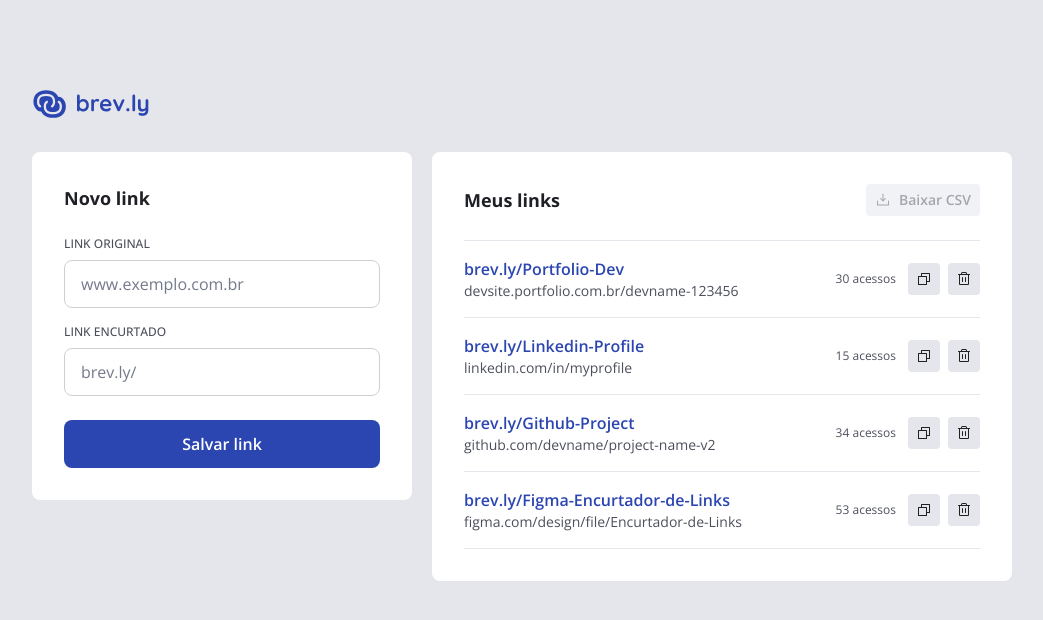
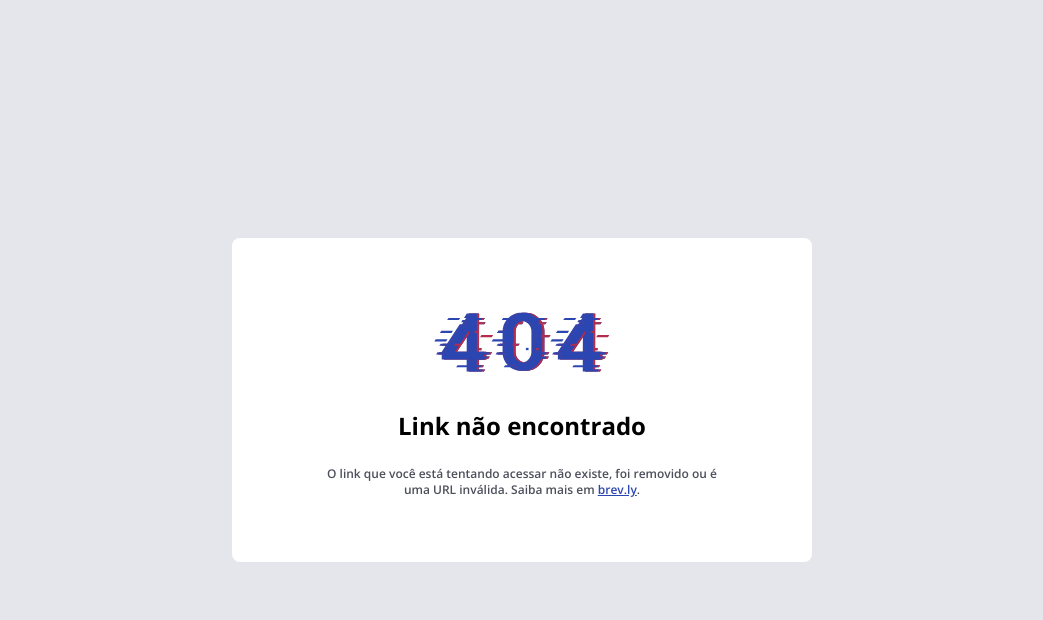
Before and after one commit to lucaspmv/ftr-challenges, a React (Vite) app in the folder brevly/web/: page /404 in a window 1280 px wide. Shown: the top 620 px of the page, without its empty margins (118-1161 px from the left). Built offline with nearby package versions, Linux system fonts and the light colour scheme.

Commit message:
feat(brevly-web): add error and redirect pages

```diff
--- a/brevly/web/package.json
+++ b/brevly/web/package.json
@@ -15,6 +15,7 @@
     "@tailwindcss/vite": "^4.1.12",
     "react": "^19.1.1",
     "react-dom": "^19.1.1",
+    "react-router-dom": "^7.8.2",
     "tailwind-merge": "^3.3.1",
     "tailwind-variants": "^3.1.0",
     "tailwindcss": "^4.1.12"
--- a/brevly/web/src/app.tsx
+++ b/brevly/web/src/app.tsx
@@ -1,9 +1,15 @@
+import { createBrowserRouter, RouterProvider } from 'react-router-dom'
 import { Home } from './pages/home'
+import { NotFound } from './pages/not-found'
+import { Redirect } from './pages/redirect'
+
+const router = createBrowserRouter([
+  { path: '/', element: <Home /> },
+  { path: '/:slug', element: <Redirect /> },
+  { path: '/404', element: <NotFound /> },
+  { path: '*', element: <NotFound /> },
+])
 
 export function App() {
-  return (
-    <main>
-      <Home />
-    </main>
-  )
+  return <RouterProvider router={router} />
 }
--- a/brevly/web/src/components/link-card.tsx
+++ b/brevly/web/src/components/link-card.tsx
@@ -38,7 +38,7 @@ export function LinkCard({
       )}
     >
       <div className="flex flex-col max-w-[140px] md:max-w-[360px]">
-        <a href={shortUrl}>
+        <a href={shortUrl.replace('brev.ly', '')}>
           <p className="truncate text-sm md:text-base text-blue-base font-semibold hover:underline">
             {shortUrl}
           </p>
--- a/brevly/web/src/pages/home.tsx
+++ b/brevly/web/src/pages/home.tsx
@@ -14,7 +14,7 @@ export function Home() {
   }
 
   return (
-    <div className="min-h-dvh py-8 md:py-[88px] px-3">
+    <main className="min-h-dvh py-8 md:py-[88px] px-3">
       <div className="mx-auto w-full max-w-[980px]">
         <header className="mb-6 md:mb-8 flex justify-center md:justify-start">
           <img src={Logo} alt="Brev.ly" className="h-6 md:h-8" />
@@ -102,6 +102,6 @@ export function Home() {
           </Card>
         </div>
       </div>
-    </div>
+    </main>
   )
 }
--- /dev/null
+++ b/brevly/web/src/pages/not-found.tsx
@@ -0,0 +1,21 @@
+import ErrorImage from '../assets/svgs/404.svg'
+
+export function NotFound() {
+  return (
+    <div className="min-h-dvh flex items-center justify-center px-3">
+      <div className="w-full max-w-[580px] flex flex-col items-center gap-6 bg-white py-16 px-5 rounded-lg">
+        <img src={ErrorImage} alt="Brev.ly" className="h-19 md:h-21" />
+        <h3 className="font-bold text-xl md:text-2xl">Link não encontrado</h3>
+        <p className="text-xs md:sm leading-[16px] md:leading[18px] font-semibold text-gray-500 text-center">
+          O link que você está tentando acessar não existe, foi removido ou é
+          <br />
+          uma URL inválida. Saiba mais em{' '}
+          <a href="/" className="underline text-blue-base">
+            brev.ly
+          </a>
+          .
+        </p>
+      </div>
+    </div>
+  )
+}
--- /dev/null
+++ b/brevly/web/src/pages/redirect.tsx
@@ -0,0 +1,19 @@
+import LogoIcon from '../assets/svgs/Logo_Icon.svg'
+
+export function Redirect() {
+  return (
+    <div className="min-h-dvh flex items-center justify-center px-3">
+      <div className="w-full max-w-[580px] flex flex-col items-center gap-6 bg-white py-16 px-3 rounded-lg">
+        <img src={LogoIcon} alt="Brev.ly" className="h-11 md:h-12" />
+        <h3 className="font-bold text-xl md:text-2xl">Redirecionando...</h3>
+        <p className="text-xs md:sm leading-[18px] md:leading[18px] text-gray-500 text-center">
+          O link será aberto automaticamente em alguns instantes.
+          <br /> Não foi redirecionado?{' '}
+          <a href="/" className="underline text-blue-base">
+            Acesse aqui
+          </a>
+        </p>
+      </div>
+    </div>
+  )
+}
```
Also changed, not shown: 1 other file (tests, documents, lock files or other folders).
